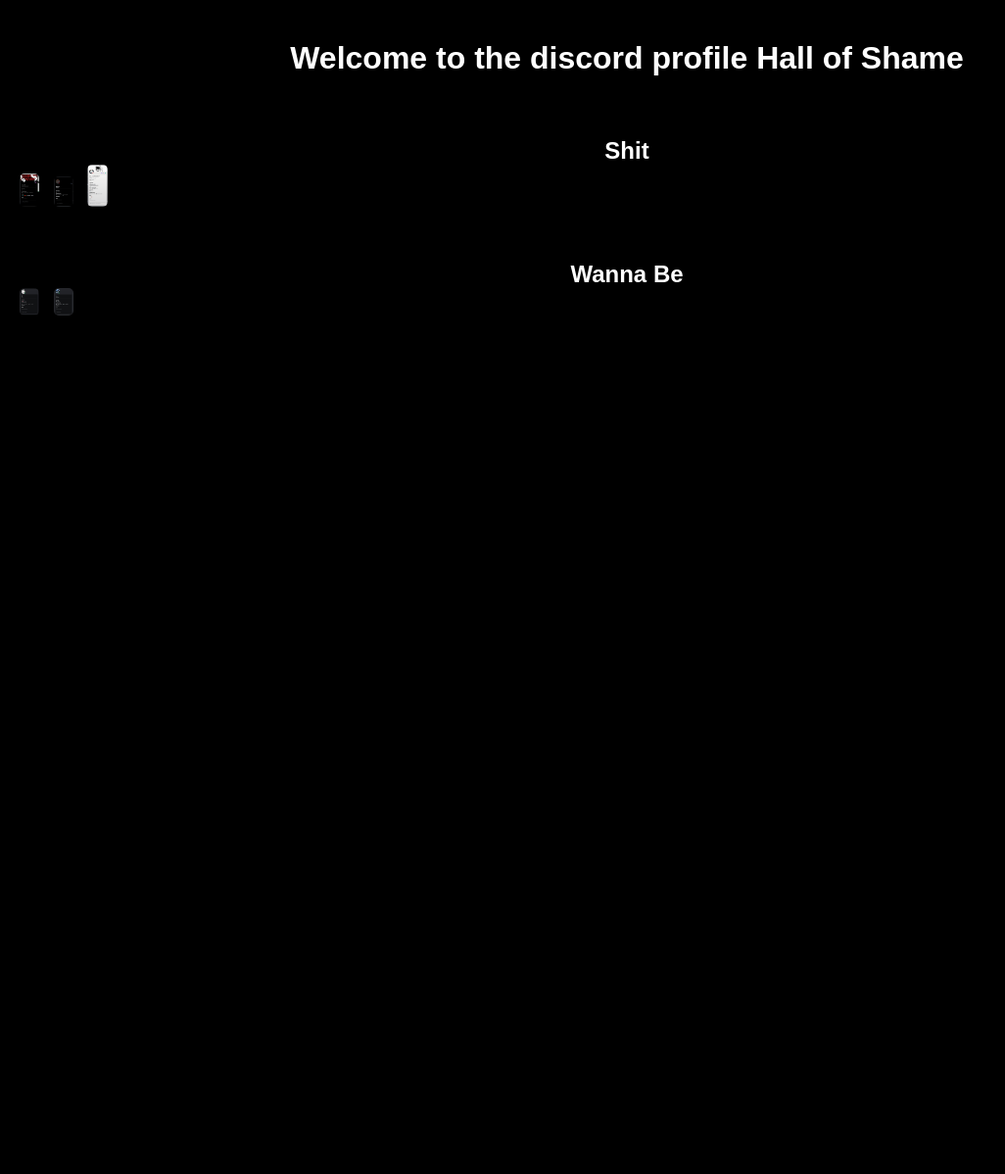
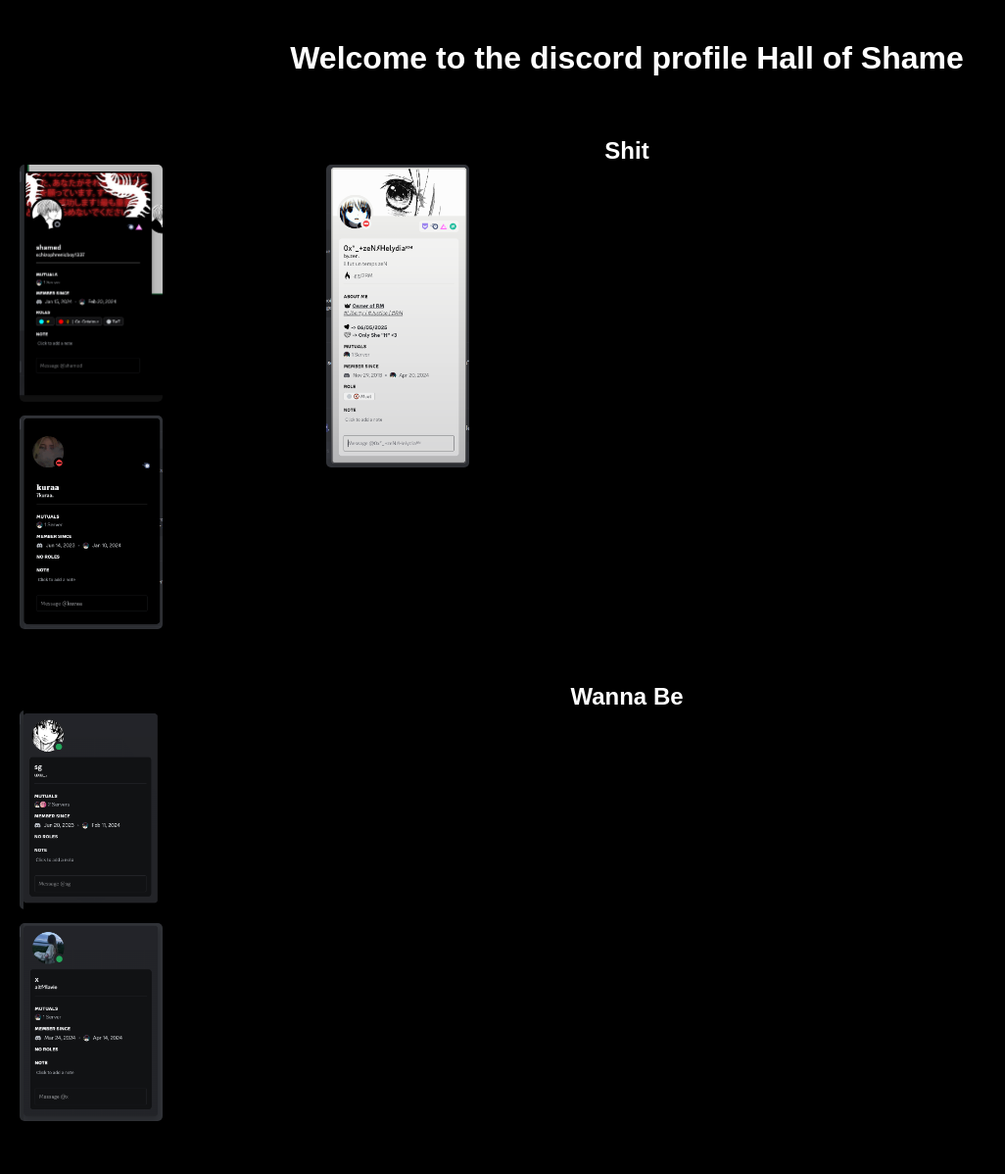
Before and after one commit to 4v1r/shame, a PHP site: page / in a window 1280 px wide. Shown: the whole page at 98% size, without its empty margins (0-1026 px from the left). Before the commit the page ends 322 px from the top, so only its background shows below. Run offline with PHP 8.4, Linux system fonts and the light colour scheme.

Commit message:
Update styles.css

```diff
--- a/styles.css
+++ b/styles.css
@@ -44,7 +44,7 @@ h2 {
 .card {
   display: inline-block;
   margin: 0 10px 10px 0;
-  width: calc(10% - 10px);
+  width: calc(50% - 5px);
 }
 
 .card img {
```
